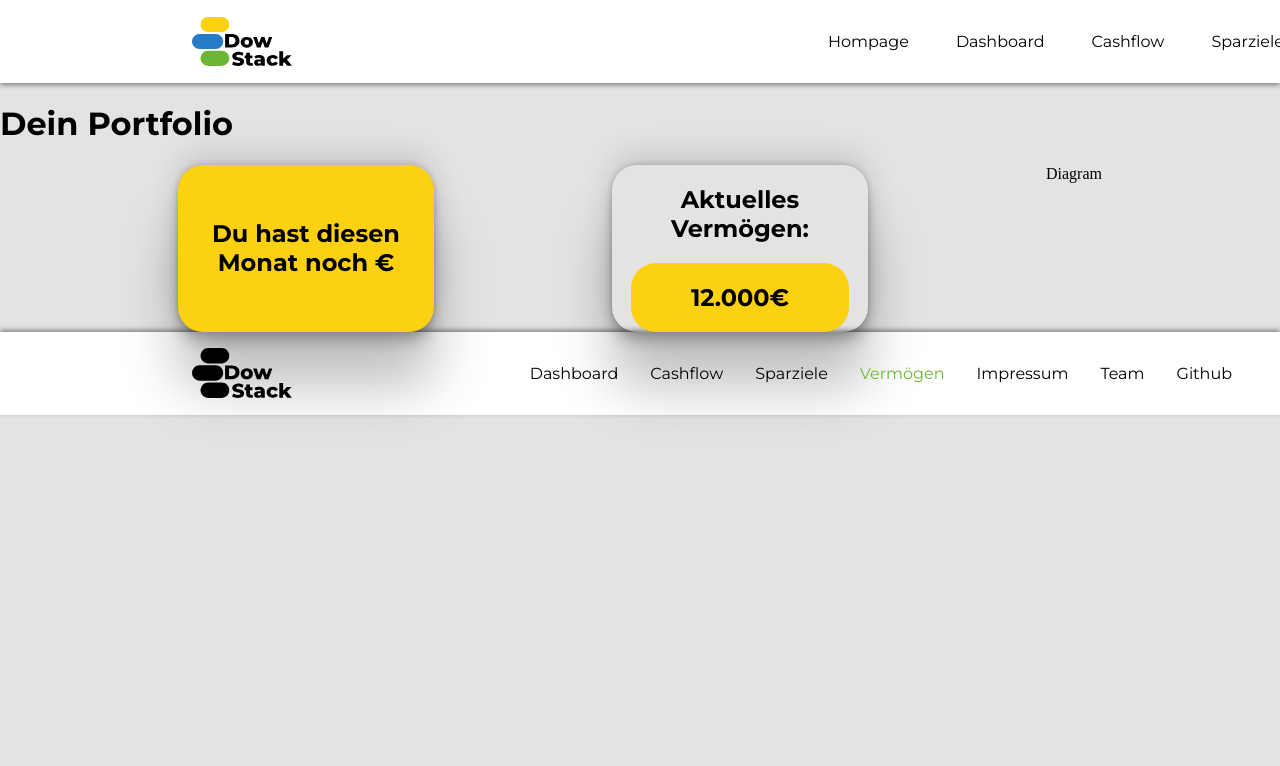
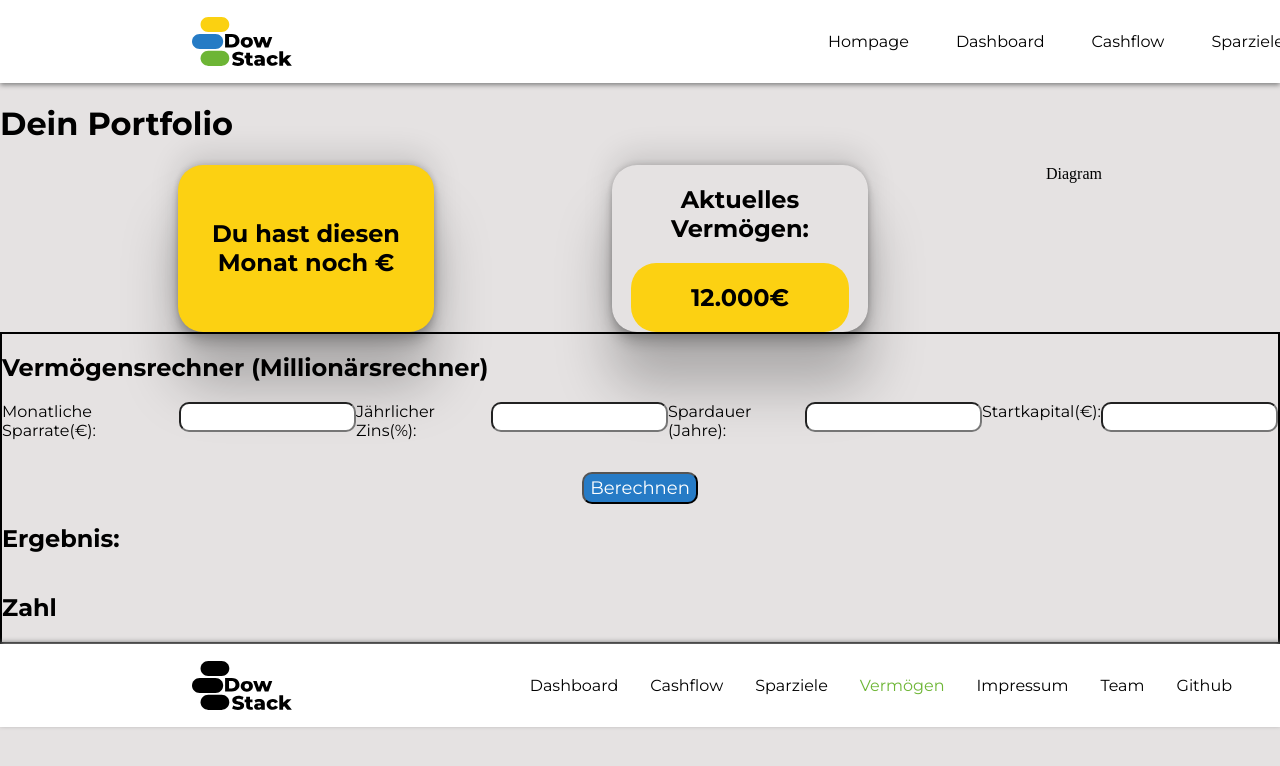
Before and after one commit to RickWebdev90/frontend-dowstack, a React (Vite) app: page /portfolio in a window 1280 px wide. Shown: the top 766 px of the page. Built offline with nearby package versions, Linux system fonts and the light colour scheme; no server answers; sample sign-in values are in the browser's storage.

Commit message:
calculator area

```diff
--- a/src/App.css
+++ b/src/App.css
@@ -190,3 +190,9 @@ a:link, a:visited{
     display: flex;
     justify-content: space-evenly;
 }
+
+.calculator{
+    border: 2px solid black;
+    display: flex;
+    flex-direction: column;
+}
--- /dev/null
+++ b/src/App/components/portfolio/calculator/calculator.css
@@ -0,0 +1,34 @@
+label, input{
+    display: flex;
+    flex-direction: column;
+}
+
+.calculator-inputs{
+    display: flex;
+    justify-content: space-evenly;
+}
+
+.calculator-inputs input{
+    border-radius: 10px;
+    height: 3vh;
+}
+
+.calculator-button{
+    display: flex;
+    justify-content: center;
+    padding-top: 4vh;
+}
+
+.calculator-button button{
+    border-radius: 10px;
+    height: 4vh;
+    font-size: large;
+    color: white;
+    background: #267bc6;
+}
+
+.calculator-ergebnis{
+    display: flex;
+    justify-content: center;
+    flex-direction: column;
+}
--- a/src/App/components/portfolio/calculator/calculator.jsx
+++ b/src/App/components/portfolio/calculator/calculator.jsx
@@ -0,0 +1,33 @@
+import React from 'react'
+import "../Calculator/calculator.css"
+
+export default function Calculator() {
+  return (
+    <div>
+      <div className="calculator-container">
+      <div className="calculator-title">
+        <h2>Vermögensrechner (Millionärsrechner)</h2>
+      </div>
+        <form>
+        <div className="calculator-inputs">
+        <label>Monatliche Sparrate(€):</label>
+        <input type="number" />
+        <label>Jährlicher Zins(%):</label>
+        <input type="number" />
+        <label>Spardauer (Jahre):</label>
+        <input type="number" />
+        <label>Startkapital(€):</label>
+        <input type="number" />
+        </div>
+        <div className="calculator-button">
+        <button>Berechnen</button>
+        </div>
+        <div className="calculator-ergebnis">
+          <h2>Ergebnis:</h2>
+          <h2>Zahl</h2>
+        </div>
+        </form>
+        </div>
+    </div>
+  )
+}
--- a/src/App/components/portfolio/portfolio.jsx
+++ b/src/App/components/portfolio/portfolio.jsx
@@ -1,6 +1,7 @@
 import React from 'react'
 import PortfolioBalance from './portfolioBalance'
 import AssetsPortfolio from './assetsPortfolio'
+import Calculator from './Calculator/Calculator'
 
 export default function Portfolio() {
   return (
@@ -13,6 +14,9 @@ export default function Portfolio() {
         <AssetsPortfolio/>
         <div>Diagram</div>
       </div>
+      <div className="calculator">
+        <Calculator />
+      </div>
     </div>
   )
 }
```
